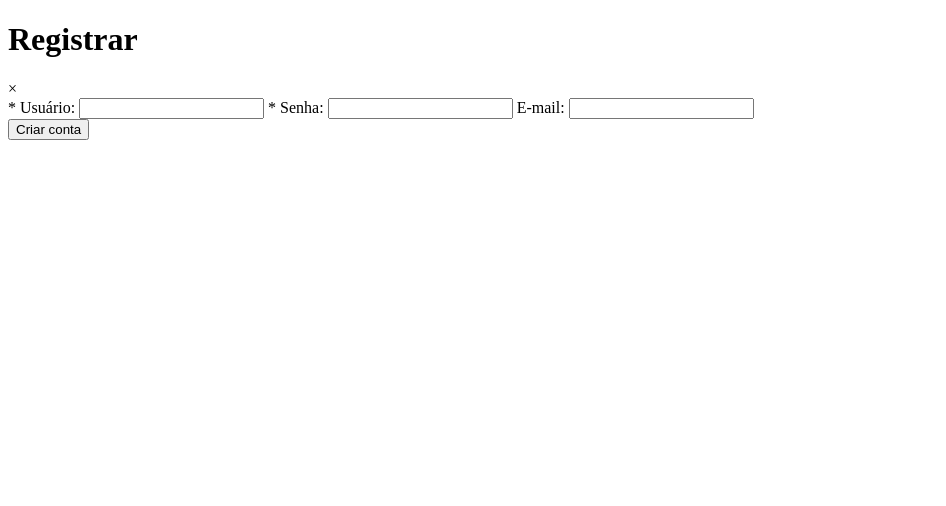
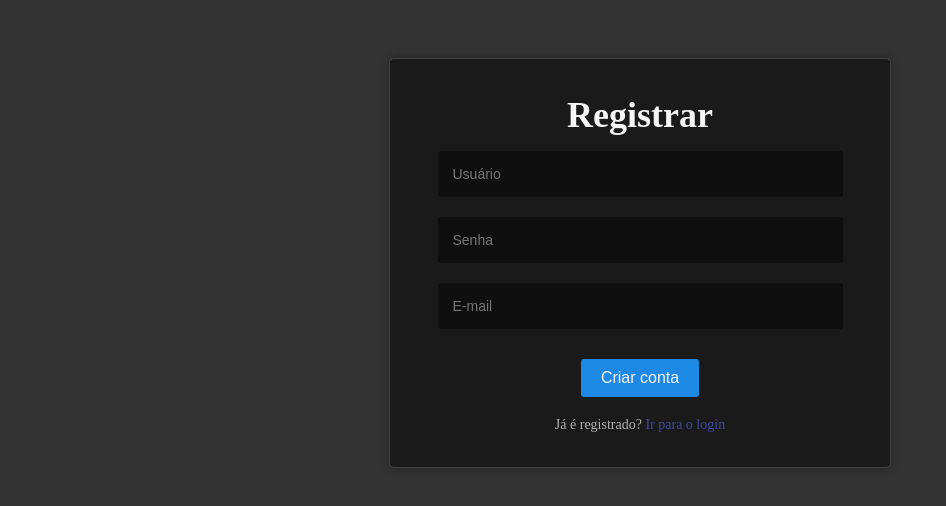
Before and after one commit to icl00ud/stash-master, a plain HTML site: page src/pages/signup/signup.html in a window 1280 px wide. Shown: the whole page, without its empty margins (0-946 px from the left). Drawn offline with Linux system fonts and the light colour scheme.

Commit message:
GET and POST methods working

```diff
--- a/src/pages/login/login.css
+++ b/src/pages/login/login.css
@@ -61,7 +61,6 @@
 
   .form button {
     font-family: "Montserrat", sans-serif;
-    text-transform: uppercase;
     text-align: center;
     outline: 0;
     background: #4359a0;
--- a/src/pages/signup/signup.css
+++ b/src/pages/signup/signup.css
@@ -1,124 +1,87 @@
-/* Modal */
-#myModal {
-  display: none;
-  position: fixed;
-  z-index: 1;
-  left: 0;
-  top: 0;
-  width: 100%;
-  background-color: rgba(143, 143, 143, 0);
+body{
+  background-color: #333;
+  overflow-y: hidden;
 }
 
-.modal-content {
+.container {
   display: flex;
-  margin: 30vh auto;
-  padding: 20px;
-  border-radius: 10px;
-  box-shadow: 20px 20px 40px #000000;
+  flex-direction: column;
+  align-items: center;
+  background-color: #1a1a1a;
+  border: 1px solid #444;
+  padding: 20px 0px;
+  margin: 20% auto;
+  width: 500px;
+  box-shadow: 0 0 10px rgba(0, 0, 0, 0.3);
+  border-radius: 5px;
+  transform: translate(0, calc(50% - 400px));
+}
+
+.register-form{
   width: 100%;
-  max-width: 500px;
-  transition: 0.3s ease-in-out;
-  color: #fff;
-  background: #1f1f1f;
+  display: flex;
   flex-direction: column;
   align-items: center;
 }
 
-.modal-content input,
-.modal-content button {
-  color: #fff;
-  border: none;
-  background-color: #1a1a1a;
+.container > h1 {
+  margin: 15px 0;
+  color: #f5f5f5;
+  text-align: center;
+  font-size: 36px;
 }
 
-.modal-content input:hover{
-  transition: 0.3s ease-in-out;
-  border-radius: 12px;
+label {
+  color: #f5f5f5;
+  display: block;
+  margin-bottom: 5px;
+  font-size: 18px;
+  align-self: flex-start;
+  margin-left: 25px;
 }
 
-.modal-content .close {
-  color: #fff;
+input[type="text"],
+input[type="password"],
+input[type="email"] {
+  background-color: #0f0f0f;
+  color: #f5f5f5;
+  border: none;
+  border-radius: 3px;
+  padding: 15px;
+  width: 75%;
+  margin-bottom: 20px;
+  font-size: 14px;
 }
 
-.close {
-  position: absolute;
-  top: 10px;
-  right: 10px;
-  font-size: 3rem;
-  font-weight: bold;
-  cursor: pointer;
-  transition: 0.3s;
+input:hover{
+  border-radius: 10px;
+  transition: 1s;
 }
 
-/* Formulário */
-.register-form {
-  width: 85%;
-  color: #fff;
-  background-color: #1f1f1f;
-}
-
-.register-form label {
-  display: block;
-  text-align: left;
-  margin: 10px 0;
-  color: rgb(163, 163, 163);
+button {
+  background-color: #1e88e5;
+  color: #f5f5f5;
+  border: none;
+  padding: 10px 20px;
+  margin-top: 10px;
+  cursor: pointer;
+  transition: background-color 0.2s ease;
+  border-radius: 3px;
   font-size: 16px;
 }
 
-.register-form input {
-  width: 100%;
-  padding: 12px 20px;
-  margin: 5px 0;
-  display: inline-block;
-  border: none;
-  background: #333333;
-  font-size: 16px;
-  transition: 0.3s ease-in-out;
-  font-family: 'Roboto', sans-serif;
+button:hover {
+  background-color: #1565c0;
 }
 
-#submit-signup{
-  position: relative;
-  background-color: #4359a0;
-  color: #fff;
-  border: none;
-  padding: 12px 12px;
-  width: 35%;
-  font-size: 16px;
-  cursor: pointer;
+form .message {
   margin-top: 20px;
-  transition: 0.3s ease-in-out;
-  box-shadow: 0 2px 5px rgba(0, 0, 0, 0.3);
-  font-family: 'Roboto', sans-serif;
   text-align: center;
+  color: #b3b3b3;
+  font-size: 14px;
 }
 
-button[type="submit"]:hover {
-  background-color: #4349a0;
-  transform: scale(1.1);
+form .message a {
+  color: #4349a0;
+  text-decoration: none;
 }
-
-.close:hover {
-  color: #bbb;
-  transform: scale(1.2);
-}
-
-.required{
-  color:red;
-  font-size: 15px;
-}
-
-.modal-fadein {
-  animation-name: fadein;
-  animation-duration: 0.5s;
-  animation-fill-mode: forwards;
-}
-
-@keyframes fadein {
-  from {
-    opacity: 0;
-  }
-  to {
-    opacity: 1;
-  }
-}
--- a/src/pages/signup/signup.html
+++ b/src/pages/signup/signup.html
@@ -1,24 +1,22 @@
 <!DOCTYPE html>
 <html>
   <head>
+    <link rel="stylesheet" type="text/css" href="signup.css">
     <title>Criar Conta</title>
   </head>
   <body>
 
-  <div id="myModal" class="modal">
-    <div class="modal-content">
-      <h1 class="no-select">Registrar</h1>
-      <span onclick="return closeModal()" class="close">&times;</span>
-      <form name="registerForm" class="register-form" onsubmit="return validateForm()" method="POST" action="/signup">
-        <label for="username"><span class="required">* </span>Usuário:</label>
-        <input type="text" id="username" name="username"/>
-        <label for="password"><span class="required">* </span>Senha:</label>
-        <input type="password" id="password" name="password"/>
-        <label for="email">E-mail:</label>
-        <input type="email" id="email" name="email"/>
+    <div class="container">
+      <h1>Registrar</h1>
+      <form class="register-form" action="http://localhost:3000/signup" method="post">
+          <input type="text" id="username" name="username" placeholder="Usuário"/>
+          <input type="password" id="password" name="password" placeholder="Senha"/>
+          <input type="email" id="email" name="email" placeholder="E-mail"/>
+          <button id="submit-signup">Criar conta</button>
+          <p class="message">Já é registrado? <a href="/src/pages/login/login.html">Ir para o login</a></p>
       </form>
-      <button id="submit-signup" type="submit">Criar conta</button>
     </div>
-  </div>
+
+    <script src="signup.js"></script>
   </body>
 </html>
--- a/src/pages/signup/signup.js
+++ b/src/pages/signup/signup.js
@@ -1,27 +1,26 @@
-document.getElementById("openModalBtn").addEventListener("click", function() {
-  console.log("openModalBtn clicked");
+function sendData() {
+  const form = document.querySelector('#register-form');
 
-  fetch('../signup/signup.html')
-    .then(response => response.text())
-    .then(html => {
-      document.getElementById('modal-container').innerHTML = html;
-      var modal = document.getElementById("myModal");
-      var loginPage = document.getElementById("loginPage");
-      loginPage.style.opacity = 0.1;
-      modal.classList.add("modal-fadein");
-      modal.style.display = "block";
+  form.addEventListener('submit', event => {
+    event.preventDefault();
+
+    const formData = {
+      name: document.querySelector('[name="username"]').value,
+      password: document.querySelector('[name="password"]').value,
+      email: document.querySelector('[name="email"]').value
+    };
+
+    fetch('http://localhost:3000/signup', {
+      method: 'POST',
+      headers: {
+        'Content-Type': 'application/json'
+      },
+      body: JSON.stringify(formData)
     })
-    .catch(error => console.error(error));
-});
-
-function closeModal() {
-  document.getElementById("myModal").style.display = "none";
-  document.getElementById('modal-container').innerHTML = '';
-  document.getElementById("loginPage").style.opacity = 1;
+    .then(response => response.json())
+    .then(data => console.log('Data: ', data))
+    .catch(err => console.log('Erro: ', err));
+  });
 }
 
-window.addEventListener('click', function(event) {
-  if (event.target.id === 'myModal') {
-    closeModal();
-  }
-});
+sendData();
--- a/src/services/server/server.js
+++ b/src/services/server/server.js
@@ -1,10 +1,12 @@
 const express = require('express');
 const app = express();
 const userController = require('../controllers/userController');
+const path = require('path');
 
 // Configuração do middleware do express
 app.use(express.json());
 app.use(express.urlencoded({ extended: true }));
+app.use(express.static(path.join(__dirname, '../../src/pages/signup/signup.css')));
 
 // Rota para lidar com as solicitações relacionadas ao usuário
 app.use('/', userController);
@@ -12,3 +14,5 @@ app.use('/', userController);
 app.listen(3000, () => {
   console.log('Servidor rodando na porta 3000');
 });
+
+module.exports = app;
```
Also changed, not shown: public/index.html (+18 -0 lines), public/main.js (added, +8 -0 lines), src/pages/login/login.html (+3 -4 lines), src/pages/login/login.js (+18 -0 lines), src/services/controllers/userController.js (+12 -3 lines), 1 other file.
